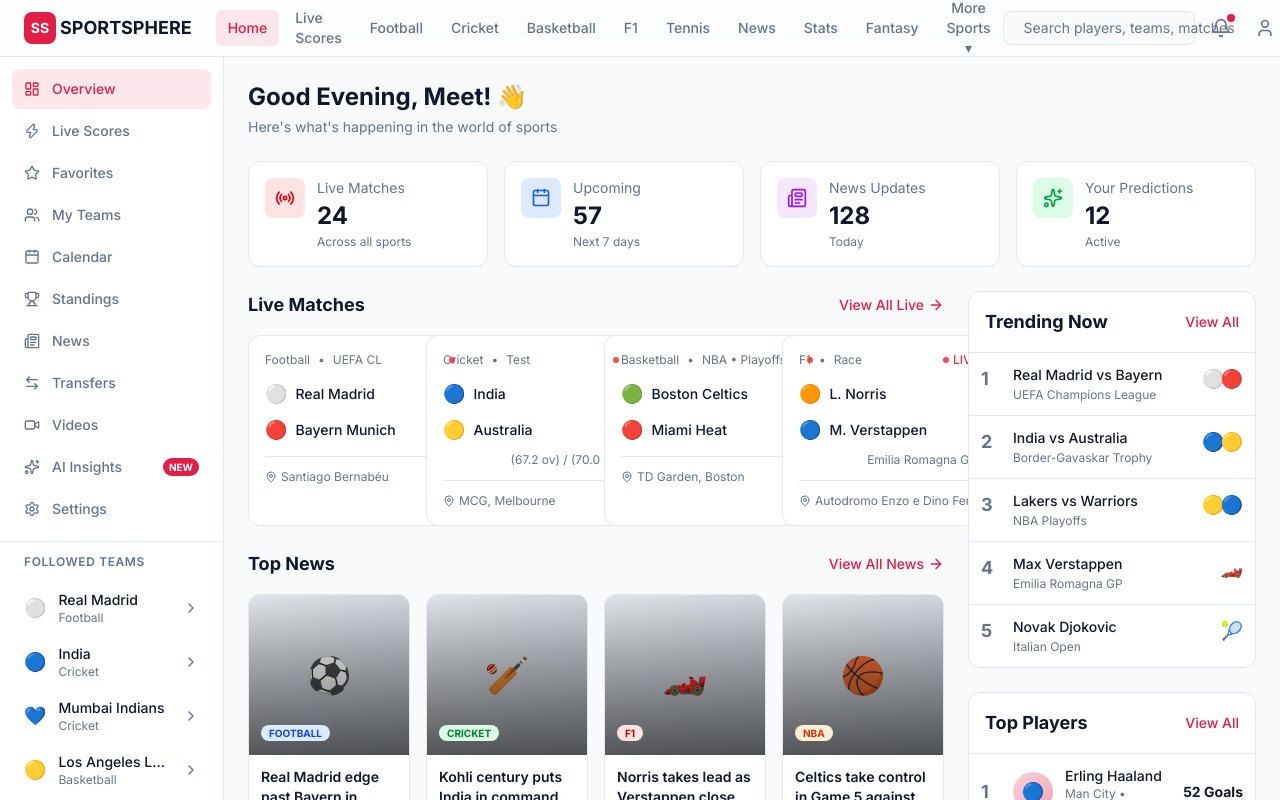
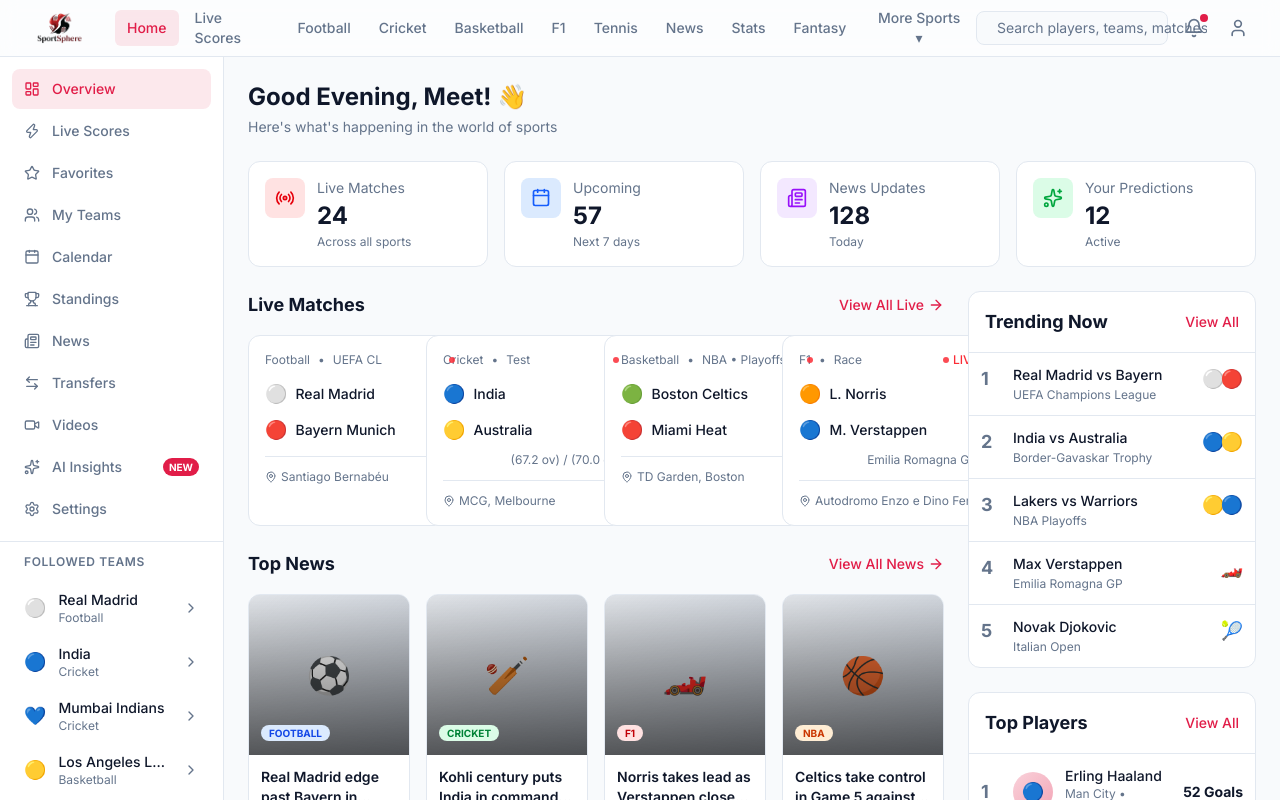
Before and after one commit to meetduggar23/SportSphere, a Next.js app: page / in a window 1280 px wide. Shown: the top 800 px of the page. Built offline with nearby package versions, Linux system fonts and the light colour scheme.

Commit message:
Update header and add favicon/logo assets

```diff
--- a/src/components/layout/Header.tsx
+++ b/src/components/layout/Header.tsx
@@ -2,6 +2,7 @@
 
 import { useState } from "react";
 import Link from "next/link";
+import Image from "next/image";
 import { Search, Bell, User, Menu, X } from "lucide-react";
 import { navItems } from "@/data/mock";
 import { cn } from "@/lib/utils";
@@ -14,12 +15,14 @@
     <header className="sticky top-0 z-50 w-full border-b border-border bg-card-bg/95 backdrop-blur supports-[backdrop-filter]:bg-card-bg/60">
       <div className="flex h-14 items-center px-4 lg:px-6">
         <Link href="/" className="flex items-center gap-2 mr-6">
-          <div className="flex items-center gap-1">
-            <div className="w-8 h-8 bg-primary rounded-lg flex items-center justify-center">
-              <span className="text-white font-bold text-sm">SS</span>
-            </div>
-            <span className="font-bold text-lg hidden sm:inline-block">SPORTSPHERE</span>
-          </div>
+          <Image
+            src="/logo.png"
+            alt="SportSphere Logo"
+            width={120}
+            height={40}
+            className="h-8 w-auto"
+            priority
+          />
         </Link>
 
         <nav className="hidden lg:flex items-center gap-1">
```
Also changed, not shown: public/logo.png (added), 1 other file (tests, documents, lock files or other folders).
